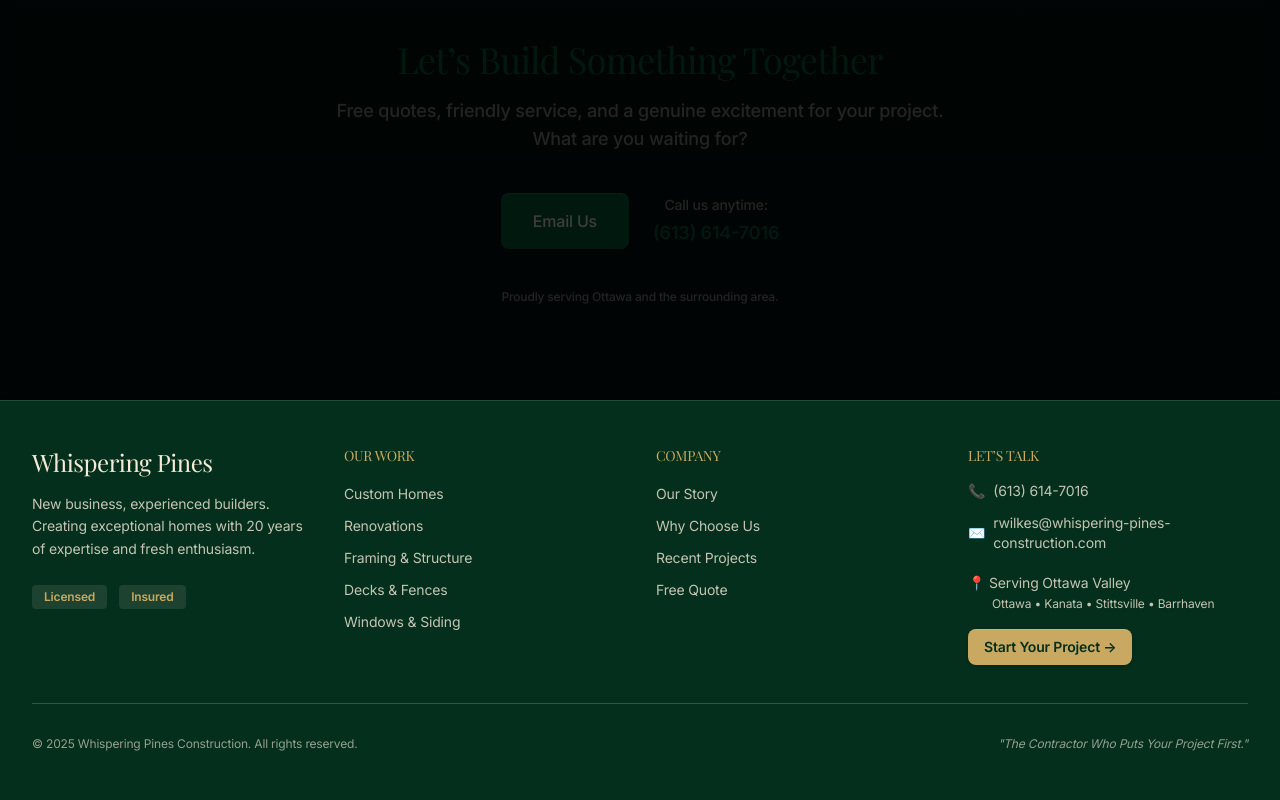
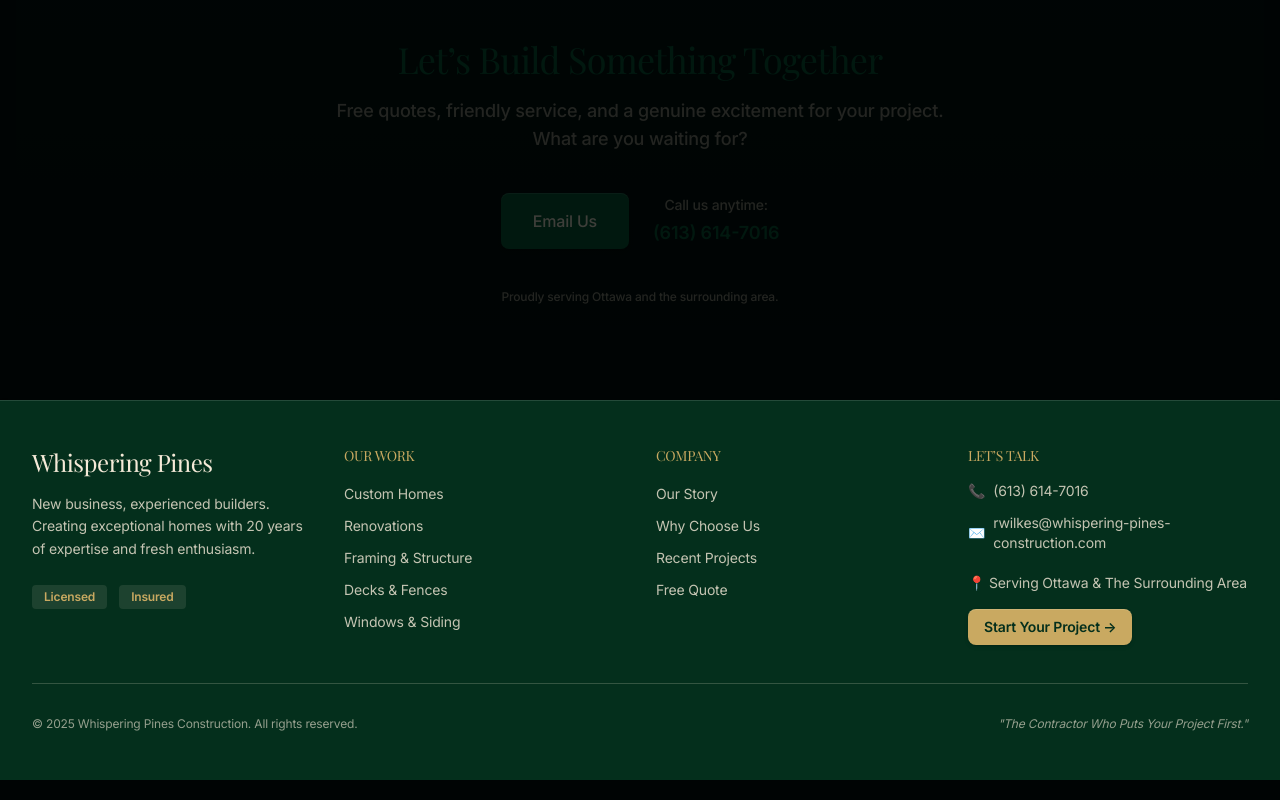
Before and after one commit to WhisperingPinesConstruction/whispering-pines, a Next.js app: page / in a window 1280 px wide. Shown: the part 4074-4874 px from the top of the page. Built offline with nearby package versions, Linux system fonts and the light colour scheme.

Commit message:
Footer 'Surrounding Areas'  fix

```diff
--- a/app/components/Footer.tsx
+++ b/app/components/Footer.tsx
@@ -142,12 +142,8 @@ export default function Footer() {
               </li>
               <li className="pt-2">
                 <address className="not-italic">
-                  <span className="text-gold-accent">📍</span> Serving Ottawa
-                  Valley
+                  <span className="text-gold-accent">📍</span> Serving Ottawa & The Surrounding Area
                   <br />
-                  <span className="ml-6 text-xs">
-                    Ottawa • Kanata • Stittsville • Barrhaven
-                  </span>
                 </address>
               </li>
             </ul>
```
